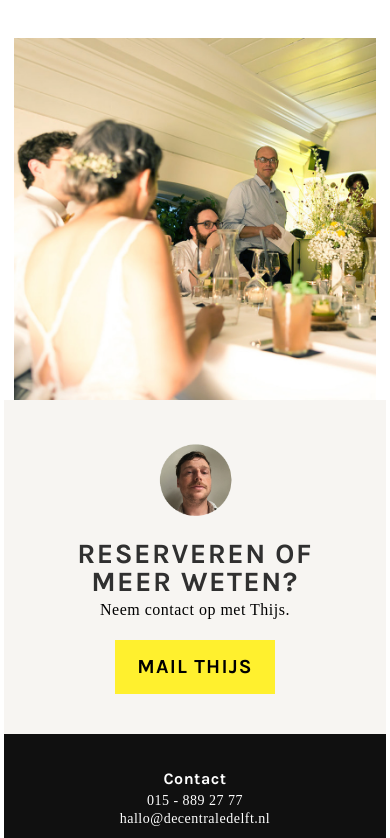
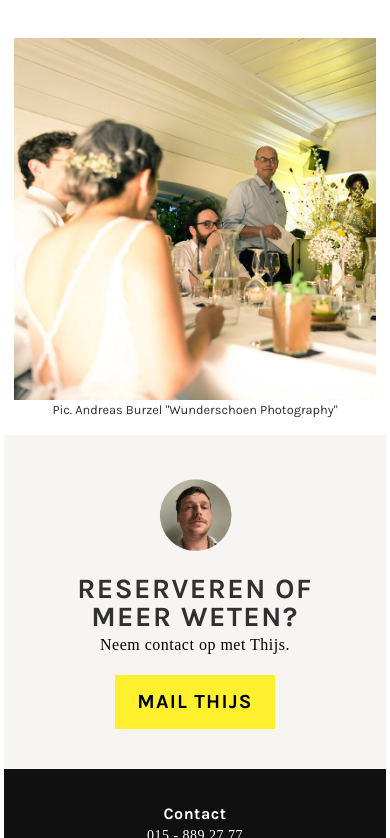
Before and after one commit to Pujapuhuk/decentrale, a plain HTML site: page groepen/dineren/index.html in a window 390 px wide. Shown: the part 1068-1906 px from the top of the page. Drawn offline with nearby package versions, Linux system fonts and the light colour scheme; a script that the page names is missing; files whose address does not match are found by name; a web font is replaced by a local one.

Commit message:
add caption on mobile version dineren pagina

```diff
--- a/groepen/dineren/index.html
+++ b/groepen/dineren/index.html
@@ -58,8 +58,9 @@
 <div class="container-s page-intro-text text-center" style="padding-top:0px; padding-bottom:0px;">
    <p>Wij verzorgen graag een geweldige avond voor jou en je gezelschap. Als je eerder bij ons hebt gegeten weet je dat wij alles zelf maken! Dit doen we natuurlijk ook wanneer je komt met een grotere groep. Genieten van met aandacht bereide gerechten met een grotere groep is bij ons gewoon mogelijk. Wij nodigen je graag uit om bij ons langs te komen.</p>
    <div class="image-square groepen-3"></div>
-<div class="image-square groepen-6"></div>
-</div>
+<figure><div class="image-square groepen-6"></div>
+<figcaption>Pic. Andreas Burzel "Wunderschoen Photography"</figcaption>
+</div></figure>
 
 
 <div class="container-l meer-weten">
```
